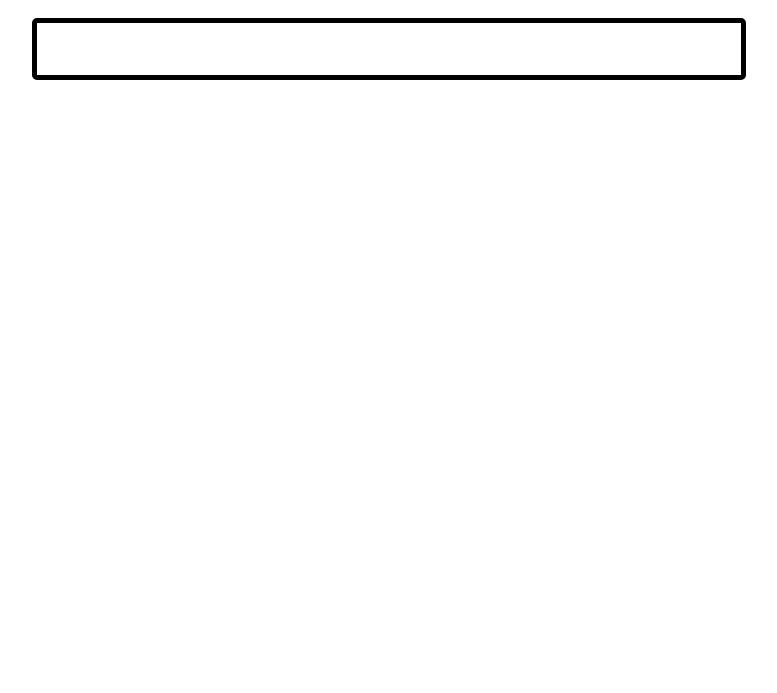
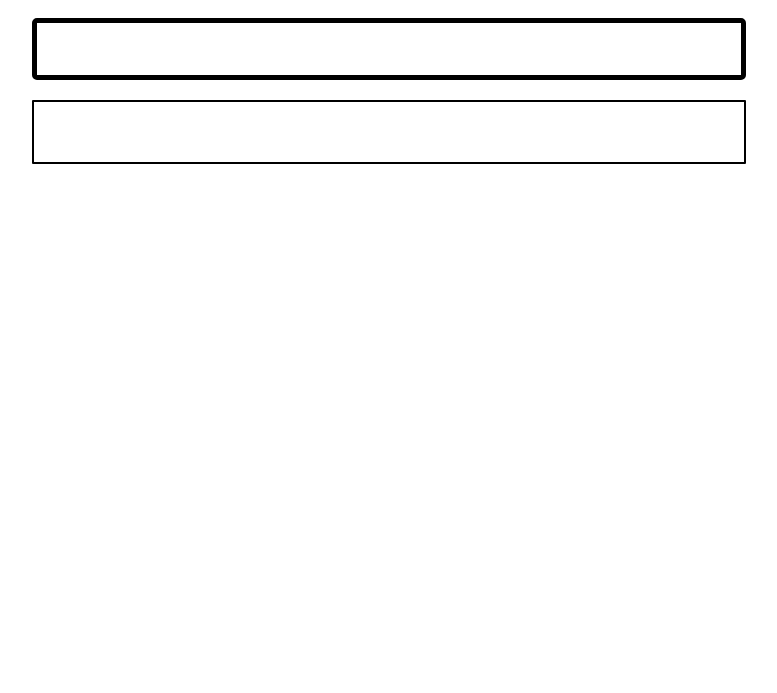
Before and after one commit to rupalikorade/DOM-text-tool, a plain HTML site: page index.html in a window 1280 px wide. Shown: the part 107-800 px from the top of the page, without its empty margins (176-953 px from the left). Drawn offline with Linux system fonts and the light colour scheme.

Commit message:
result-text

```diff
--- a/index.html
+++ b/index.html
@@ -61,6 +61,7 @@
 <body><h1 class="app-title">Text-tool</h1>
     <input type="text" class="input-text" id="input-text"/>
 
+    <p class="result-text" id="result"></p>
 
 
 
```
